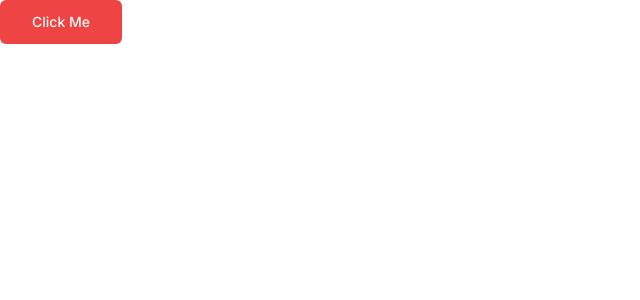
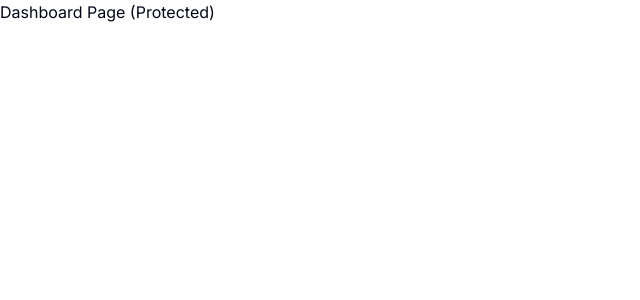
Before and after one commit to JoniMop/aitooling, a Next.js app in the folder aitool/: page /dashboard in a window 1280 px wide. Shown: the top 300 px of the page, without its empty margins (0-640 px from the left). Built offline with nearby package versions, Linux system fonts and the light colour scheme.

Commit message:
Adding landing page at root level / - Adding dashboard pageat /dashboard - Properly structuring

```diff
--- a/aitool/app/(dashboard)/(routes)/dashboard/page.tsx
+++ b/aitool/app/(dashboard)/(routes)/dashboard/page.tsx
@@ -2,8 +2,9 @@ import { Button } from "@/components/ui/button";
 
 const DashboardPage = () => {
 	return (
-			<Button variant="destructive" size="lg">Click Me</Button>
+			// <Button variant="destructive" size="lg">Click Me</Button>
+            <p>Dashboard Page (Protected)</p>
 	       )
 }
 
-export default DashboardPage
+export default DashboardPage;
--- /dev/null
+++ b/aitool/app/(landing)/page.tsx
@@ -0,0 +1,9 @@
+const LandingPage = () => {
+    return (
+        <div>
+            Landing Page (Unprotected)
+        </div>
+    )
+}
+
+export default LandingPage;
```
